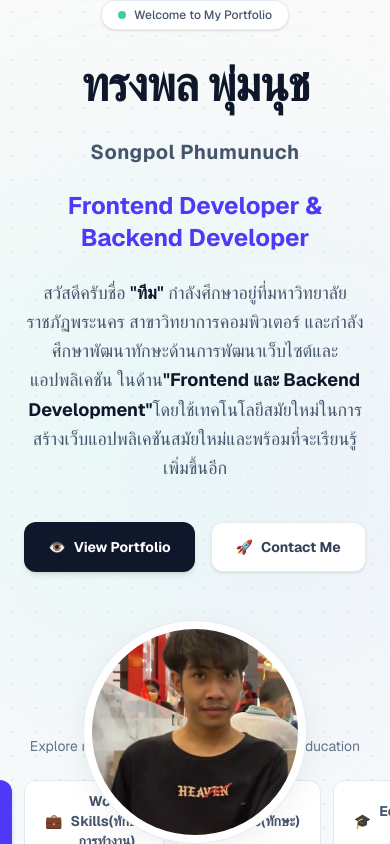
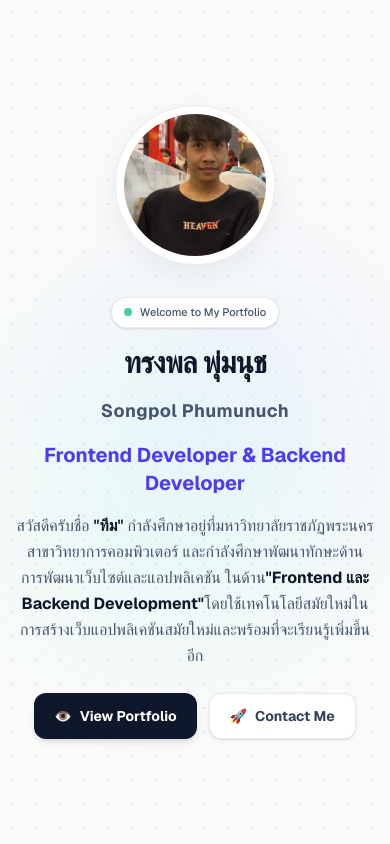
Before and after one commit to songpolteam005/my-portfolio-songpol, a Next.js app: page / in a window 390 px wide. Built offline with nearby package versions, Linux system fonts and the light colour scheme.

Commit message:
7/25/2026

```diff
--- a/app/page.tsx
+++ b/app/page.tsx
@@ -4,66 +4,25 @@ import React, { useState } from 'react';
 
 export default function Home() {
   // สถานะสำหรับสลับ Tab (ค่าเริ่มต้นเป็น 'projects')
-const [activeTab, setActiveTab] = useState<'projects' | 'skills' | 'education' | 'work-skills'>('projects');
+  const [activeTab, setActiveTab] = useState<'projects' | 'skills' | 'education' | 'work-skills'>('projects');
 
   return (
     // เลื่อนทีละหน้า + ลายตาราง Grid เทาอ่อนบนพื้นขาว
     <div className="h-screen w-full overflow-y-scroll snap-y snap-mandatory bg-[#fafafa] text-slate-900 font-sans selection:bg-indigo-100 selection:text-indigo-900">
 
       {/* ================= (หน้าที่ 1) ================= */}
-      <section className="h-screen w-full snap-start relative flex items-center justify-center px-6 overflow-hidden bg-[radial-gradient(#e2e8f0_1px,transparent_1px)] [background-size:24px_24px]">
+      <section className="min-h-screen w-full snap-start relative flex items-center justify-center px-4 sm:px-6 py-20 md:py-0 overflow-hidden bg-[radial-gradient(#e2e8f0_1px,transparent_1px)] [background-size:24px_24px]">
 
         {/* Glow Effects */}
-        <div className="absolute top-1/3 left-1/4 w-[400px] h-[400px] bg-indigo-100/60 blur-[140px] rounded-full pointer-events-none" />
-        <div className="absolute bottom-1/4 right-1/4 w-[400px] h-[400px] bg-teal-100/50 blur-[140px] rounded-full pointer-events-none" />
+        <div className="absolute top-1/3 left-1/4 w-[250px] h-[250px] sm:w-[400px] sm:h-[400px] bg-indigo-100/60 blur-[100px] sm:blur-[140px] rounded-full pointer-events-none" />
+        <div className="absolute bottom-1/4 right-1/4 w-[250px] h-[250px] sm:w-[400px] sm:h-[400px] bg-teal-100/50 blur-[100px] sm:blur-[140px] rounded-full pointer-events-none" />
 
-        <div className="max-w-5xl w-full mx-auto grid grid-cols-1 md:grid-cols-12 gap-12 items-center relative z-10">
+        <div className="max-w-5xl w-full mx-auto grid grid-cols-1 md:grid-cols-12 gap-8 md:gap-12 items-center relative z-10">
 
-          {/* ข้อความ*/}
-          <div className="md:col-span-7 text-center md:text-left space-y-6">
-            <div className="inline-flex items-center gap-2 px-4 py-1.5 rounded-full bg-white border border-slate-200/80 text-xs font-medium text-slate-600 shadow-sm">
-              <span className="w-2 h-2 rounded-full bg-emerald-500 animate-pulse"></span>
-              Welcome to My Portfolio
-            </div>
-
-            <h1 className="text-5xl sm:text-7xl font-extrabold tracking-tight text-slate-900 leading-tight">
-              ทรงพล พุ่มนุช
-            </h1>
-            <p className="text-xl sm:text-2xl text-slate-600 font-bold tracking-wide">
-              Songpol Phumunuch
-            </p>
-            <p className="text-2xl sm:text-3xl font-bold text-indigo-600">
-              Frontend Developer & Backend Developer
-            </p>
-
-            <p className="text-slate-600 text-lg sm:text-xl max-w-xl leading-relaxed">
-              สวัสดีครับชื่อ <span className="text-slate-900 font-semibold">"ทีม"</span> กำลังศึกษาอยู่ที่มหาวิทยาลัยราชภัฏพระนคร สาขาวิทยาการคอมพิวเตอร์ และกำลังศึกษาพัฒนาทักษะด้านการพัฒนาเว็บไซต์และแอปพลิเคชัน ในด้าน
-              <span className=" text-slate-900 font-bold">"Frontend และ Backend Development"</span>
-              โดยใช้เทคโนโลยีสมัยใหม่ในการสร้างเว็บแอปพลิเคชันสมัยใหม่และพร้อมที่จะเรียนรู้เพิ่มขึ้นอีก
-            </p>
-
-
-            {/* ปุ่มกด */}
-            <div className="pt-4 flex flex-wrap justify-center md:justify-start gap-4">
-              <a
-                href="#showcase"
-                className="px-6 py-3.5 rounded-xl font-bold text-sm text-white bg-slate-900 hover:bg-slate-800 transition-all shadow-md hover:-translate-y-0.5 flex items-center gap-2"
-              >
-                <span>👁️</span> View Portfolio
-              </a>
-              <a
-                href="#contact"
-                className="px-6 py-3.5 rounded-xl font-bold text-sm text-slate-700 bg-white border border-slate-200/80 hover:bg-slate-50 transition-all shadow-sm hover:-translate-y-0.5 flex items-center gap-2"
-              >
-                <span>🚀</span> Contact Me
-              </a>
-            </div>
-          </div>
-
-          {/* ฝั่งขวา: รูปโปรไฟล์ */}
-          <div className="md:col-span-5 flex justify-center">
+          {/* ฝั่งขวา: รูปโปรไฟล์ (มือถือ: แสดงก่อนข้อความ) */}
+          <div className="order-1 md:order-2 md:col-span-5 flex justify-center">
             <div className="relative group">
-              <div className="w-56 h-56 sm:w-64 sm:h-64 rounded-full p-2 bg-white border border-slate-200/80 shadow-[0_8px_30px_rgba(0,0,0,0.06)] transition-transform duration-500 group-hover:scale-105">
+              <div className="w-40 h-40 sm:w-56 sm:h-56 md:w-64 md:h-64 rounded-full p-2 bg-white border border-slate-200/80 shadow-[0_8px_30px_rgba(0,0,0,0.06)] transition-transform duration-500 group-hover:scale-105">
                 <div className="w-full h-full rounded-full overflow-hidden bg-slate-100">
                   <img
                     src="/team.jpg"
@@ -75,82 +34,121 @@ const [activeTab, setActiveTab] = useState<'projects' | 'skills' | 'education' |
             </div>
           </div>
 
+          {/* ข้อความ*/}
+          <div className="order-2 md:order-1 md:col-span-7 text-center md:text-left space-y-4 sm:space-y-6">
+            <div className="inline-flex items-center gap-2 px-3 sm:px-4 py-1.5 rounded-full bg-white border border-slate-200/80 text-[11px] sm:text-xs font-medium text-slate-600 shadow-sm">
+              <span className="w-2 h-2 rounded-full bg-emerald-500 animate-pulse"></span>
+              Welcome to My Portfolio
+            </div>
+
+            <h1 className="text-3xl sm:text-5xl md:text-7xl font-extrabold tracking-tight text-slate-900 leading-tight">
+              ทรงพล พุ่มนุช
+            </h1>
+            <p className="text-lg sm:text-xl md:text-2xl text-slate-600 font-bold tracking-wide">
+              Songpol Phumunuch
+            </p>
+            <p className="text-xl sm:text-2xl md:text-3xl font-bold text-indigo-600">
+              Frontend Developer & Backend Developer
+            </p>
+
+            <p className="text-slate-600 text-base sm:text-lg md:text-xl max-w-xl mx-auto md:mx-0 leading-relaxed">
+              สวัสดีครับชื่อ <span className="text-slate-900 font-semibold">"ทีม"</span> กำลังศึกษาอยู่ที่มหาวิทยาลัยราชภัฏพระนคร สาขาวิทยาการคอมพิวเตอร์ และกำลังศึกษาพัฒนาทักษะด้านการพัฒนาเว็บไซต์และแอปพลิเคชัน ในด้าน
+              <span className=" text-slate-900 font-bold">"Frontend และ Backend Development"</span>
+              โดยใช้เทคโนโลยีสมัยใหม่ในการสร้างเว็บแอปพลิเคชันสมัยใหม่และพร้อมที่จะเรียนรู้เพิ่มขึ้นอีก
+            </p>
+
+
+            {/* ปุ่มกด */}
+            <div className="pt-2 sm:pt-4 flex flex-wrap justify-center md:justify-start gap-3 sm:gap-4">
+              <a
+                href="#showcase"
+                className="px-5 sm:px-6 py-3 sm:py-3.5 rounded-xl font-bold text-sm text-white bg-slate-900 hover:bg-slate-800 transition-all shadow-md hover:-translate-y-0.5 flex items-center gap-2"
+              >
+                <span>👁️</span> View Portfolio
+              </a>
+              <a
+                href="#contact"
+                className="px-5 sm:px-6 py-3 sm:py-3.5 rounded-xl font-bold text-sm text-slate-700 bg-white border border-slate-200/80 hover:bg-slate-50 transition-all shadow-sm hover:-translate-y-0.5 flex items-center gap-2"
+              >
+                <span>🚀</span> Contact Me
+              </a>
+            </div>
+          </div>
+
         </div>
 
-        <div className="absolute bottom-6 left-1/2 -translate-x-1/2 text-slate-400 animate-bounce text-xs font-mono">
+        <div className="hidden sm:block absolute bottom-6 left-1/2 -translate-x-1/2 text-slate-400 animate-bounce text-xs font-mono">
           SCROLL DOWN ↓
         </div>
       </section>
 
       {/* (รวม Projects + Skills + Education + work skills)  */}
-      <section id="showcase" className="h-screen w-full snap-start relative flex items-center justify-center px-6 bg-[radial-gradient(#e2e8f0_1px,transparent_1px)] [background-size:24px_24px]">
-        <div className="max-w-5xl w-full mx-auto space-y-8">
+      <section id="showcase" className="min-h-screen w-full snap-start relative flex items-center justify-center px-4 sm:px-6 py-16 md:py-0 bg-[radial-gradient(#e2e8f0_1px,transparent_1px)] [background-size:24px_24px]">
+        <div className="max-w-5xl w-full mx-auto space-y-6 sm:space-y-8">
 
           {/* Header & Title */}
           <div className="text-center space-y-2">
-            <h2 className="text-4xl sm:text-5xl font-extrabold text-slate-900">Portfolio Showcase</h2>
-            <p className="text-slate-500 text-sm sm:text-base">Explore my projects, work skills,skills and Education</p>
+            <h2 className="text-3xl sm:text-4xl md:text-5xl font-extrabold text-slate-900">Portfolio Showcase</h2>
+            <p className="text-slate-500 text-sm sm:text-base">Explore my projects, work skills, skills and Education</p>
 
-            {/* ปุ่ม Tab Switcher แบบเดียวกับในรูปตัวอย่าง */}
-            <div className="pt-4 flex justify-center gap-3">
+            {/* ปุ่ม Tab Switcher: wrap ได้บนจอเล็ก */}
+            <div className="pt-4 flex flex-wrap justify-center gap-2 sm:gap-3">
               <button
                 onClick={() => setActiveTab('projects')}
-                className={`px-5 py-2.5 rounded-xl text-sm font-bold transition-all flex items-center gap-2 ${activeTab === 'projects'
+                className={`px-3.5 sm:px-5 py-2 sm:py-2.5 rounded-xl text-xs sm:text-sm font-bold transition-all flex items-center gap-1.5 sm:gap-2 ${activeTab === 'projects'
                   ? 'bg-indigo-600 text-white shadow-md shadow-indigo-200'
                   : 'bg-white text-slate-600 border border-slate-200 hover:bg-slate-50'
                   }`}
               >
-                <span>💻</span> Projects(โปรเจกต์)
+                <span>💻</span> <span className="whitespace-nowrap">Projects(โปรเจกต์)</span>
               </button>
 
-             <button
+              <button
                 onClick={() => setActiveTab('work-skills')}
-                className={`px-5 py-2.5 rounded-xl text-sm font-bold transition-all flex items-center gap-2 ${activeTab === 'work-skills'
+                className={`px-3.5 sm:px-5 py-2 sm:py-2.5 rounded-xl text-xs sm:text-sm font-bold transition-all flex items-center gap-1.5 sm:gap-2 ${activeTab === 'work-skills'
                   ? 'bg-indigo-600 text-white shadow-md shadow-indigo-200'
                   : 'bg-white text-slate-600 border border-slate-200 hover:bg-slate-50'
                   }`}
               >
-                <span>💼</span> Work Skills(ทักษะการทำงาน)
+                <span>💼</span> <span className="whitespace-nowrap">Work Skills(ทักษะการทำงาน)</span>
               </button>
-
-
 
               <button
                 onClick={() => setActiveTab('skills')}
-                className={`px-5 py-2.5 rounded-xl text-sm font-bold transition-all flex items-center gap-2 ${activeTab === 'skills'
+                className={`px-3.5 sm:px-5 py-2 sm:py-2.5 rounded-xl text-xs sm:text-sm font-bold transition-all flex items-center gap-1.5 sm:gap-2 ${activeTab === 'skills'
                   ? 'bg-indigo-600 text-white shadow-md shadow-indigo-200'
                   : 'bg-white text-slate-600 border border-slate-200 hover:bg-slate-50'
                   }`}
               >
-                <span>⚡</span> Skills(ทักษะ)
+                <span>⚡</span> <span className="whitespace-nowrap">Skills(ทักษะ)</span>
               </button>
 
               <button
                 onClick={() => setActiveTab('education')}
-                className={`px-5 py-2.5 rounded-xl text-sm font-bold transition-all flex items-center gap-2 ${activeTab === 'education'
+                className={`px-3.5 sm:px-5 py-2 sm:py-2.5 rounded-xl text-xs sm:text-sm font-bold transition-all flex items-center gap-1.5 sm:gap-2 ${activeTab === 'education'
                   ? 'bg-indigo-600 text-white shadow-md shadow-indigo-200'
                   : 'bg-white text-slate-600 border border-slate-200 hover:bg-slate-50'
                   }`}
               >
-                <span>🎓</span> Education(ประวัติการศึกษา)
+                <span>🎓</span> <span className="whitespace-nowrap">Education(ประวัติการศึกษา)</span>
               </button>
             </div>
           </div>
 
           {/* TAB CONTENT 1: PROJECTS */}
           {activeTab === 'projects' && (
-            <div className="grid grid-cols-1 md:grid-cols-3 gap-6 animate-fadeIn">
+            <div className="grid grid-cols-1 sm:grid-cols-2 md:grid-cols-3 gap-4 sm:gap-6 animate-fadeIn">
 
               {/* Project 1 */}
               <div className="bg-blue-50 rounded-2xl border border-slate-200/80 overflow-hidden flex flex-col justify-between group hover:border-indigo-300 transition-all shadow-[0_2px_12px_rgba(0,0,0,0.03)] hover:shadow-[0_12px_24px_rgba(0,0,0,0.06)]">
-                <div className="h-36 bg-slate-100 flex items-center justify-center border-b border-slate-200/80 text-xs font-mono text-slate-400">
+                <div className="h-28 sm:h-36 bg-slate-100 flex items-center justify-center border-b border-slate-200/80 text-xs font-mono text-slate-400">
                   <span>[ cyber-lab preview ]</span>
                 </div>
-                <div className="p-5 space-y-3">
-                  <h3 className="text-xl font-bold text-slate-900 group-hover:text-indigo-600 transition-colors">
+                <div className="p-4 sm:p-5 space-y-2 sm:space-y-3">
+                  <h3 className="text-lg sm:text-xl font-bold text-slate-900 group-hover:text-indigo-600 transition-colors">
                     cyber-lab-load-testing
                   </h3>
-                  <p className="text-l text-slate-600 leading-relaxed">
+                  <p className="text-sm sm:text-l text-slate-600 leading-relaxed">
                     Web Application Load Testing and Rate Limiting Protection
                   </p>
                   <a href="https://github.com/songpolteam005/cyber-lab-load-testing" target="_blank" rel="noreferrer" className="inline-block text-xs font-bold text-indigo-600">View Code 🔗</a>
@@ -159,14 +157,14 @@ const [activeTab, setActiveTab] = useState<'projects' | 'skills' | 'education' |
 
               {/* Project 2 */}
               <div className="bg-green-50 rounded-2xl border border-slate-200/80 overflow-hidden flex flex-col justify-between group hover:border-teal-300 transition-all shadow-[0_2px_12px_rgba(0,0,0,0.03)] hover:shadow-[0_12px_24px_rgba(0,0,0,0.06)]">
-                <div className="h-36 bg-slate-100 flex items-center justify-center border-b border-slate-200/80 text-xs font-mono text-slate-400">
+                <div className="h-28 sm:h-36 bg-slate-100 flex items-center justify-center border-b border-slate-200/80 text-xs font-mono text-slate-400">
                   <span>[ UX/UI preview ]</span>
                 </div>
-                <div className="p-5 space-y-3">
-                  <h3 className="text-xl font-bold text-slate-900 group-hover:text-teal-600 transition-colors">
+                <div className="p-4 sm:p-5 space-y-2 sm:space-y-3">
+                  <h3 className="text-lg sm:text-xl font-bold text-slate-900 group-hover:text-teal-600 transition-colors">
                     UX/UI for image website
                   </h3>
-                  <p className="text-l text-slate-600 leading-relaxed">
+                  <p className="text-sm sm:text-l text-slate-600 leading-relaxed">
                     โปรเจกต์การออกแบบที่กำลังพัฒนา UX/UI แสดงผลงานรูปภาพ
                   </p>
                   <a href="https://github.com/songpolteam005/test_App" target="_blank" rel="noreferrer" className="inline-block text-xs font-bold text-teal-600">View Design 🔗</a>
@@ -174,15 +172,15 @@ const [activeTab, setActiveTab] = useState<'projects' | 'skills' | 'education' |
               </div>
 
               {/* Project 3 */}
-              <div className="bg-purple-50 rounded-2xl border border-slate-200/80 overflow-hidden flex flex-col justify-between group hover:border-purple-300 transition-all shadow-[0_2px_12px_rgba(0,0,0,0.03)] hover:shadow-[0_12px_24px_rgba(0,0,0,0.06)]">
-                <div className="h-36 bg-slate-100 flex items-center justify-center border-b border-slate-200/80 text-xs font-mono text-slate-400">
+              <div className="bg-purple-50 rounded-2xl border border-slate-200/80 overflow-hidden flex flex-col justify-between group hover:border-purple-300 transition-all shadow-[0_2px_12px_rgba(0,0,0,0.03)] hover:shadow-[0_12px_24px_rgba(0,0,0,0.06)] sm:col-span-2 md:col-span-1">
+                <div className="h-28 sm:h-36 bg-slate-100 flex items-center justify-center border-b border-slate-200/80 text-xs font-mono text-slate-400">
                   <span>[ Portfolio preview ]</span>
                 </div>
-                <div className="p-5 space-y-3">
-                  <h3 className="text-xl font-bold text-slate-900 group-hover:text-purple-600 transition-colors">
+                <div className="p-4 sm:p-5 space-y-2 sm:space-y-3">
+                  <h3 className="text-lg sm:text-xl font-bold text-slate-900 group-hover:text-purple-600 transition-colors">
                     Personal Portfolio
                   </h3>
-                  <p className="text-l text-slate-600 leading-relaxed">
+                  <p className="text-sm sm:text-l text-slate-600 leading-relaxed">
                     สร้างหน้า Portfolio ส่วนตัวด้วย Next.js และ Tailwind CSS
                   </p>
                   <a href="https://github.com/songpolteam005/my-portfolio-songpol" target="_blank" rel="noreferrer" className="inline-block text-xs font-bold text-purple-600">View Code 🔗</a>
@@ -193,12 +191,12 @@ const [activeTab, setActiveTab] = useState<'projects' | 'skills' | 'education' |
 
           )}
 
-{/*  Work SKILLS */}
+          {/*  Work SKILLS */}
           {activeTab === 'work-skills' && (
-            <div className="grid grid-cols-2 sm:grid-cols-3 md:grid-cols-4 gap-4 animate-fadeIn">
-              {['มีการทำงานเป็นทีม', 'มีความรับผิดชอบ','ปรับตัวเข้ากับตนอื่นได้', 'มีความคิดสร้างสรรค์', 'สื่อสาร', 'แก้ปัญหา'].map((skill) => (
-                <div key={skill} className="bg-white p-5 rounded-2xl border border-slate-200/80 shadow-[0_2px_8px_rgba(0,0,0,0.02)] text-center space-y-2 hover:border-indigo-300 transition-all">
-                  <p className="text-sm font-bold text-slate-800">{skill}</p>
+            <div className="grid grid-cols-2 sm:grid-cols-3 md:grid-cols-4 gap-3 sm:gap-4 animate-fadeIn">
+              {['มีการทำงานเป็นทีม', 'มีความรับผิดชอบ', 'ปรับตัวเข้ากับตนอื่นได้', 'มีความคิดสร้างสรรค์', 'สื่อสาร', 'แก้ปัญหา'].map((skill) => (
+                <div key={skill} className="bg-white p-4 sm:p-5 rounded-2xl border border-slate-200/80 shadow-[0_2px_8px_rgba(0,0,0,0.02)] text-center space-y-2 hover:border-indigo-300 transition-all">
+                  <p className="text-xs sm:text-sm font-bold text-slate-800">{skill}</p>
                 </div>
               ))}
             </div>
@@ -206,10 +204,10 @@ const [activeTab, setActiveTab] = useState<'projects' | 'skills' | 'education' |
 
           {/*  SKILLS */}
           {activeTab === 'skills' && (
-            <div className="grid grid-cols-2 sm:grid-cols-3 md:grid-cols-4 gap-4 animate-fadeIn">
+            <div className="grid grid-cols-2 sm:grid-cols-3 md:grid-cols-4 gap-3 sm:gap-4 animate-fadeIn">
               {['HTML', 'CSS', 'Tailwind CSS', 'JavaScript', 'TypeScript', 'Next.js', 'Vue.js', 'Figma', 'GitHub', 'VS Code', 'Vercel'].map((skill) => (
-                <div key={skill} className="bg-white p-5 rounded-2xl border border-slate-200/80 shadow-[0_2px_8px_rgba(0,0,0,0.02)] text-center space-y-2 hover:border-indigo-300 transition-all">
-                  <p className="text-sm font-bold text-slate-800">{skill}</p>
+                <div key={skill} className="bg-white p-4 sm:p-5 rounded-2xl border border-slate-200/80 shadow-[0_2px_8px_rgba(0,0,0,0.02)] text-center space-y-2 hover:border-indigo-300 transition-all">
+                  <p className="text-xs sm:text-sm font-bold text-slate-800">{skill}</p>
                 </div>
               ))}
             </div>
@@ -217,16 +215,16 @@ const [activeTab, setActiveTab] = useState<'projects' | 'skills' | 'education' |
 
           {/* EDUCATION */}
           {activeTab === 'education' && (
-            <div className="max-w-2xl mx-auto space-y-4 animate-fadeIn">
-              <div className="bg-white p-6 rounded-2xl border border-slate-200/80 shadow-sm space-y-2">
+            <div className="max-w-2xl mx-auto space-y-3 sm:space-y-4 animate-fadeIn">
+              <div className="bg-white p-5 sm:p-6 rounded-2xl border border-slate-200/80 shadow-sm space-y-2">
                 <span className="text-xs font-bold text-indigo-600 uppercase tracking-widest">2566 - ปัจจุบัน</span>
-                <h3 className="text-xl font-bold text-slate-900">มหาวิทยาลัยราชภัฏพระนคร</h3>
+                <h3 className="text-lg sm:text-xl font-bold text-slate-900">มหาวิทยาลัยราชภัฏพระนคร</h3>
                 <p className="text-sm text-slate-600">คณะวิทยาศาสตร์และเทคโนโลยี สาขาวิทยาการคอมพิวเตอร์</p>
               </div>
 
-              <div className="bg-white p-6 rounded-2xl border border-slate-200/80 shadow-sm space-y-2">
+              <div className="bg-white p-5 sm:p-6 rounded-2xl border border-slate-200/80 shadow-sm space-y-2">
                 <span className="text-xs font-bold text-slate-400 uppercase tracking-widest">2564 - 2566</span>
-                <h3 className="text-xl font-bold text-slate-900">โรงเรียนดอนเมืองทหารอากาศบำรุง</h3>
+                <h3 className="text-lg sm:text-xl font-bold text-slate-900">โรงเรียนดอนเมืองทหารอากาศบำรุง</h3>
                 <p className="text-sm text-slate-600">มัธยมศึกษาตอนปลาย สายศิลป์ภาษาจีน (จบการศึกษา)</p>
               </div>
             </div>
@@ -236,37 +234,37 @@ const [activeTab, setActiveTab] = useState<'projects' | 'skills' | 'education' |
       </section>
 
       {/* ================= (หน้าที่ 3) ================= */}
-      <section id="contact" className="h-screen w-full snap-start relative flex items-center justify-center px-6 bg-[radial-gradient(#e2e8f0_1px,transparent_1px)] [background-size:24px_24px]">
-        <div className="max-w-3xl w-full mx-auto space-y-8 text-center">
+      <section id="contact" className="min-h-screen w-full snap-start relative flex items-center justify-center px-4 sm:px-6 py-16 md:py-0 bg-[radial-gradient(#e2e8f0_1px,transparent_1px)] [background-size:24px_24px]">
+        <div className="max-w-3xl w-full mx-auto space-y-6 sm:space-y-8 text-center">
 
           <div>
-            <p className="text-4xl font-bold tracking-widest text-indigo-600 uppercase">Contact Me</p>
-            <h2 className="text-5xl font-extrabold text-slate-900 mt-1">Get In Touch</h2>
+            <p className="text-2xl sm:text-3xl md:text-4xl font-bold tracking-widest text-indigo-600 uppercase">Contact Me</p>
+            <h2 className="text-3xl sm:text-4xl md:text-5xl font-extrabold text-slate-900 mt-1">Get In Touch</h2>
           </div>
 
-          <div className="grid grid-cols-1 sm:grid-cols-2 gap-4 text-left">
-            <a href="mailto:songpolteam005@gmail.com" className="p-5 rounded-xl bg-white border border-slate-200/80 hover:border-indigo-300 transition-all shadow-sm">
-              <p className="text-xl text-slate-400 font-mono">EMAIL</p>
-              <p className="text-l font-bold text-slate-800 mt-1">songpolteam005@gmail.com</p>
+          <div className="grid grid-cols-1 sm:grid-cols-2 gap-3 sm:gap-4 text-left">
+            <a href="mailto:songpolteam005@gmail.com" className="p-4 sm:p-5 rounded-xl bg-white border border-slate-200/80 hover:border-indigo-300 transition-all shadow-sm">
+              <p className="text-sm sm:text-base text-slate-400 font-mono">EMAIL</p>
+              <p className="text-sm sm:text-l font-bold text-slate-800 mt-1 break-all">songpolteam005@gmail.com</p>
             </a>
 
-            <div className="p-5 rounded-xl bg-white border border-slate-200/80 shadow-sm">
-              <p className="text-xl text-slate-400 font-mono">LINE</p>
-              <p className="text-l font-bold text-slate-800 mt-1">@tamsoso</p>
+            <div className="p-4 sm:p-5 rounded-xl bg-white border border-slate-200/80 shadow-sm">
+              <p className="text-sm sm:text-base text-slate-400 font-mono">LINE</p>
+              <p className="text-sm sm:text-l font-bold text-slate-800 mt-1">@tamsoso</p>
             </div>
 
-            <a href="https://github.com/songpolteam005" target="_blank" rel="noreferrer" className="p-5 rounded-xl bg-white border border-slate-200/80 hover:border-indigo-300 transition-all shadow-sm">
-              <p className="text-xl text-slate-400 font-mono">GITHUB</p>
-              <p className="text-l font-bold text-slate-800 mt-1">songpolteam005</p>
+            <a href="https://github.com/songpolteam005" target="_blank" rel="noreferrer" className="p-4 sm:p-5 rounded-xl bg-white border border-slate-200/80 hover:border-indigo-300 transition-all shadow-sm">
+              <p className="text-sm sm:text-base text-slate-400 font-mono">GITHUB</p>
+              <p className="text-sm sm:text-l font-bold text-slate-800 mt-1">songpolteam005</p>
             </a>
 
-            <a href="https://www.facebook.com/songpol.pomnuch.2024" target="_blank" rel="noreferrer" className="p-5 rounded-xl bg-white border border-slate-200/80 hover:border-indigo-300 transition-all shadow-sm">
-              <p className="text-xl text-slate-400 font-mono">FACEBOOK</p>
-              <p className="text-l font-bold text-slate-800 mt-1">Songpol Pomnuch</p>
+            <a href="https://www.facebook.com/songpol.pomnuch.2024" target="_blank" rel="noreferrer" className="p-4 sm:p-5 rounded-xl bg-white border border-slate-200/80 hover:border-indigo-300 transition-all shadow-sm">
+              <p className="text-sm sm:text-base text-slate-400 font-mono">FACEBOOK</p>
+              <p className="text-sm sm:text-l font-bold text-slate-800 mt-1">Songpol Pomnuch</p>
             </a>
           </div>
 
-          <p className="text-xs text-slate-500 pt-8">© {new Date().getFullYear()} Songpol Pomnuch. All rights reserved.</p>
+          <p className="text-xs text-slate-500 pt-6 sm:pt-8">© {new Date().getFullYear()} Songpol Pomnuch. All rights reserved.</p>
 
         </div>
       </section>
```
